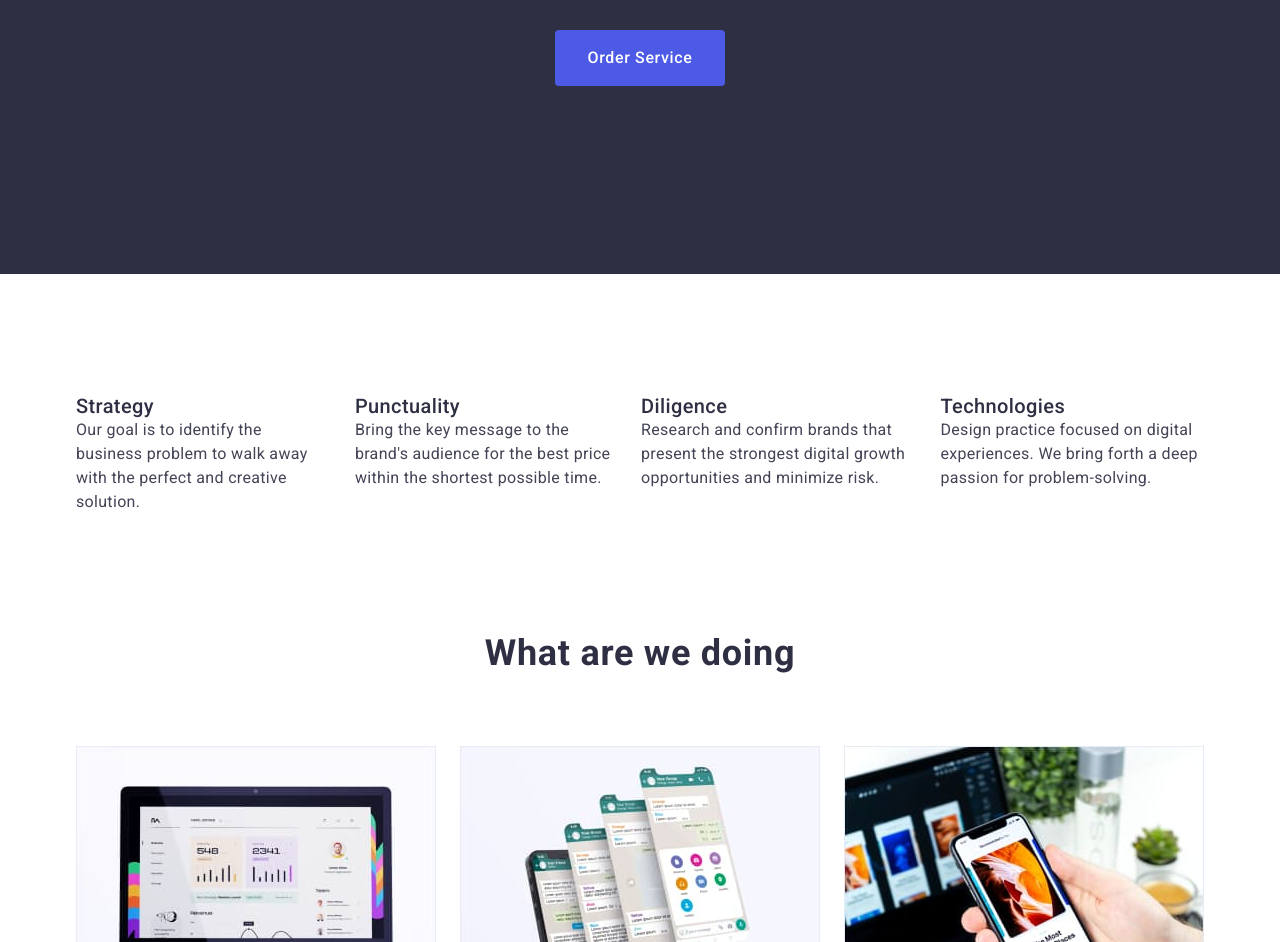
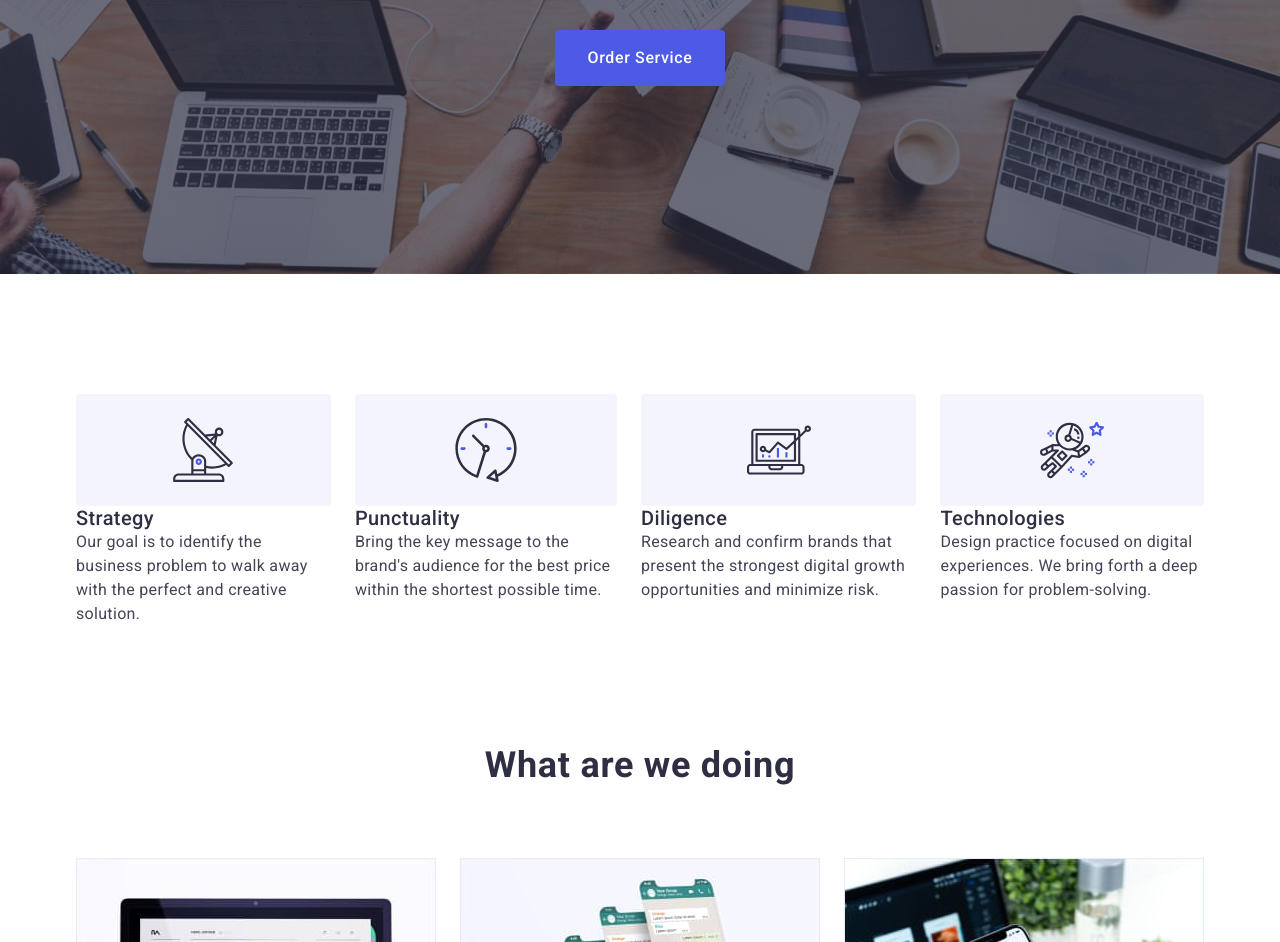
Before and after one commit to ginkosoul/goit-markup-hw-04, a plain HTML site: page index.html in a window 1280 px wide. Shown: the part 399-1341 px from the top of the page. Drawn offline with nearby package versions, Linux system fonts and the light colour scheme.

Commit message:
hero-section

```diff
--- a/css/styles.css
+++ b/css/styles.css
@@ -27,7 +27,7 @@ h1,h2,h3,h4,p{
     color: inherit;
 }
 .container{
-    width: 1158px;
+    max-width: 1158px;
     margin-left: auto;
     margin-right: auto;
     padding-left: 15px;
@@ -77,7 +77,7 @@ h1,h2,h3,h4,p{
 }
 
 .filter-btn{
-    padding: 11.2px 23.2px;
+    padding: 11px 23px;
     border: 1px solid var(--footer-text-color);
     border-radius: 4px;
 
@@ -176,6 +176,10 @@ h1,h2,h3,h4,p{
     padding-top: 188px;
     padding-bottom: 188px;
     background: var(--dark-theme-color);
+
+    background-image: linear-gradient(rgba(46, 47, 66, 0.7),rgba(46, 47, 66, 0.7)),url(../images/people-office.jpg);
+    background-repeat: no-repeat;
+    background-position: center center;
     align-items: stretch;
 }
 .hero-div{
@@ -198,14 +202,25 @@ h1,h2,h3,h4,p{
     color: var(--dark-theme-text-color);
 }
 
-/* ==============features-section============== */
+/* ==============advantages-section============== */
 
-.feature-list{
+.advantage-list{
     display: flex;
     gap: 24px;
 }
+.advantage-icon{
+    background: var(--light-grey);
+    border-radius: 4px;
+    display: flex;
+    justify-content: center;
+    padding: 24px 0;
+}
+.advantage-icon-svg{
+    height: 64px;
+    width: 64px;
+}
 
-.feature-list-name{
+.advantage-list-name{
     font-weight: 500;
 
     font-size: 20px;
@@ -215,7 +230,7 @@ h1,h2,h3,h4,p{
     color: var(--dark-theme-color);
 
 }
-.feature-list-desc{
+.advantage-list-desc{
     font-size: 16px;
     line-height: 1.5;
     letter-spacing: 0.02em;
--- a/index.html
+++ b/index.html
@@ -61,34 +61,54 @@
           <button class="order-servise-btn" type="button">Order Service</button>
         </div>
       </section>
-      <section class="features section">
+      <section class="advantages section">
         <div class="container">
-          <h2 class="visually-hidden">features</h2>
-          <ul class="feature-list list">
+          <h2 class="visually-hidden">advantages</h2>
+          <ul class="advantage-list list">
             <li>
-              <h3 class="feature-list-name">Strategy</h3>
-              <p class="feature-list-desc">
+              <div class="advantage-icon">
+                <svg class="advantage-icon-svg">
+                  <use href="./images/icons.svg#icon-antenna"></use>
+                </svg>
+              </div>
+              <h3 class="advantage-list-name">Strategy</h3>
+              <p class="advantage-list-desc">
                 Our goal is to identify the business problem to walk away with
                 the perfect and creative solution.
               </p>
             </li>
             <li>
-              <h3 class="feature-list-name">Punctuality</h3>
-              <p class="feature-list-desc">
+              <div class="advantage-icon">
+                <svg class="advantage-icon-svg">
+                  <use href="./images/icons.svg#icon-clock"></use>
+                </svg>
+              </div>
+              <h3 class="advantage-list-name">Punctuality</h3>
+              <p class="advantage-list-desc">
                 Bring the key message to the brand's audience for the best price
                 within the shortest possible time.
               </p>
             </li>
             <li>
-              <h3 class="feature-list-name">Diligence</h3>
-              <p class="feature-list-desc">
+              <div class="advantage-icon">
+                <svg class="advantage-icon-svg">
+                  <use href="./images/icons.svg#icon-laptop"></use>
+                </svg>
+              </div>
+              <h3 class="advantage-list-name">Diligence</h3>
+              <p class="advantage-list-desc">
                 Research and confirm brands that present the strongest digital
                 growth opportunities and minimize risk.
               </p>
             </li>
             <li>
-              <h3 class="feature-list-name">Technologies</h3>
-              <p class="feature-list-desc">
+              <div class="advantage-icon">
+                <svg class="advantage-icon-svg">
+                  <use href="./images/icons.svg#icon-astronaut"></use>
+                </svg>
+              </div>
+              <h3 class="advantage-list-name">Technologies</h3>
+              <p class="advantage-list-desc">
                 Design practice focused on digital experiences. We bring forth a
                 deep passion for problem-solving.
               </p>
```
Also changed, not shown: images/icons.svg (added), images/people-office.jpg (added).
